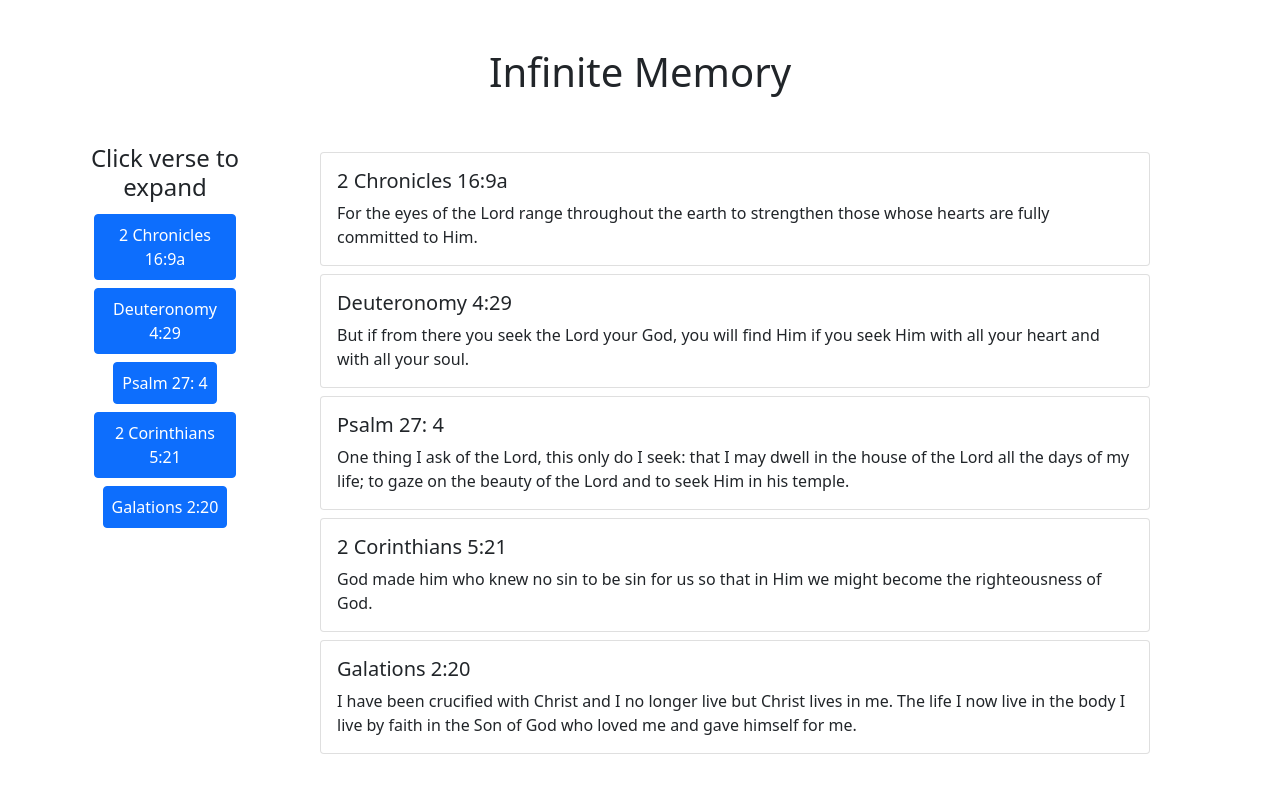
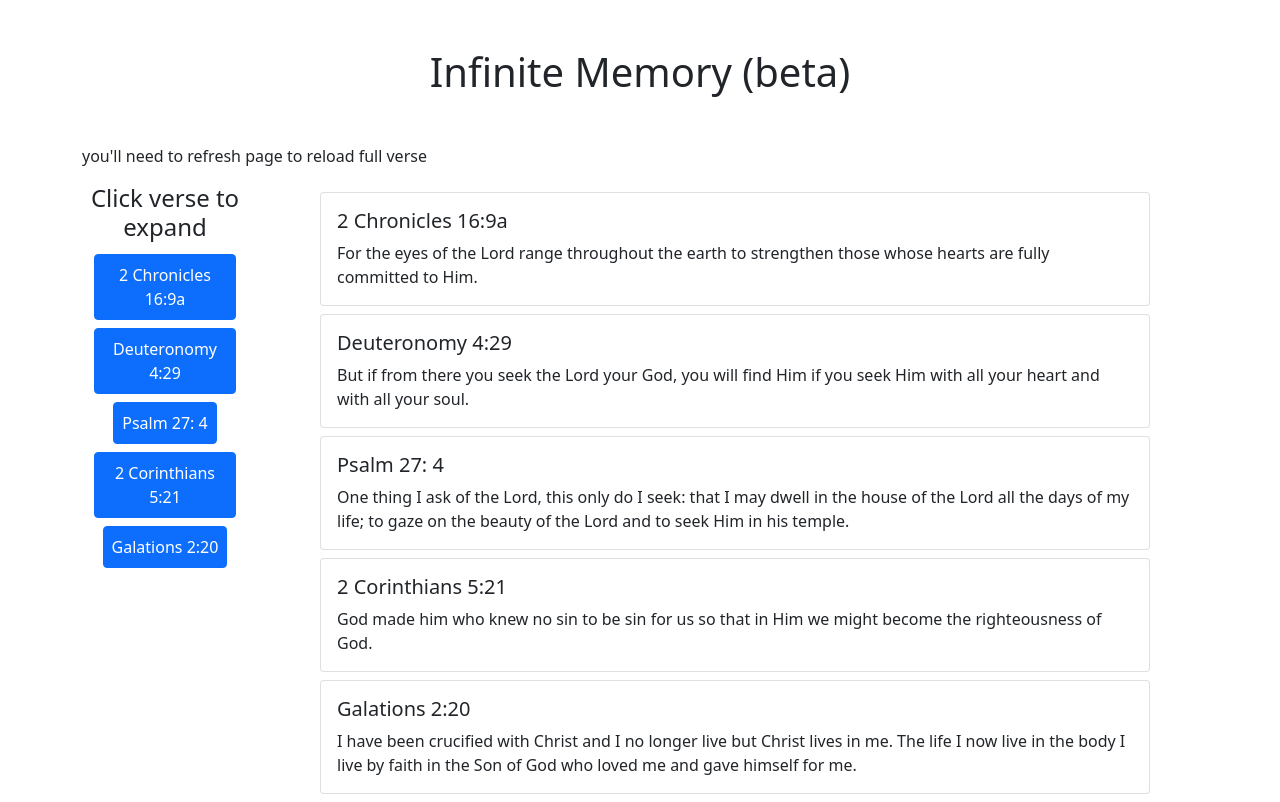
Before and after one commit to sieis/infinite-memory, a plain HTML site: page index.html in a window 1280 px wide. Drawn offline with nearby package versions, Linux system fonts and the light colour scheme.

Commit message:
added notes on page

```diff
--- a/index.html
+++ b/index.html
@@ -10,7 +10,8 @@
 </head>
 <body>
     <div class="container">
-        <h1 class="text-center m-5">Infinite Memory</h1>
+        <h1 class="text-center m-5">Infinite Memory (beta)</h1>
+        <p>you'll need to refresh page to reload full verse</p>
         <div class="row">
             <div class="col-12 col-md-2 sidebar">
                 <h4 class="fs-4 text-center">Click verse to expand</h4>
--- a/memory.js
+++ b/memory.js
@@ -13,7 +13,7 @@ displayVerses = (data)=>{
                                 <p class="card-text" id="${i.location+"text"}">${i.verse}</p>
                             </div>
                             <div id="${i.location+"footer"}" class="card-footer text-center" style="display:none">
-                                <button id="${i.location+"btn"}" class="btn btn-primary">Toggle Verse</button>
+                                <button id="${i.location+"btn"}" class="btn btn-primary">Click to remove words</button>
                             </div>
                         </div>`
                         references.innerHTML += `<li id="${i.location}" class="btn btn-primary m-1 p-2">${i.location}</li>`
```
